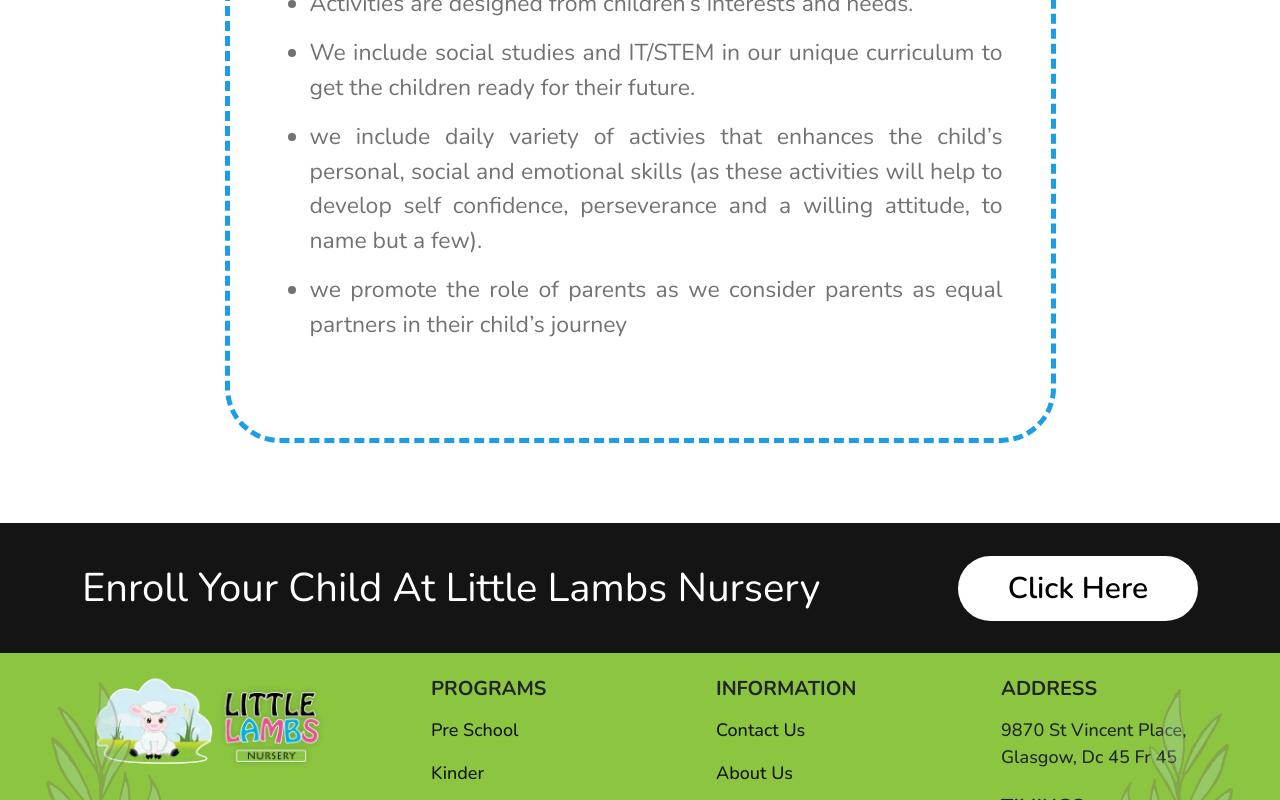
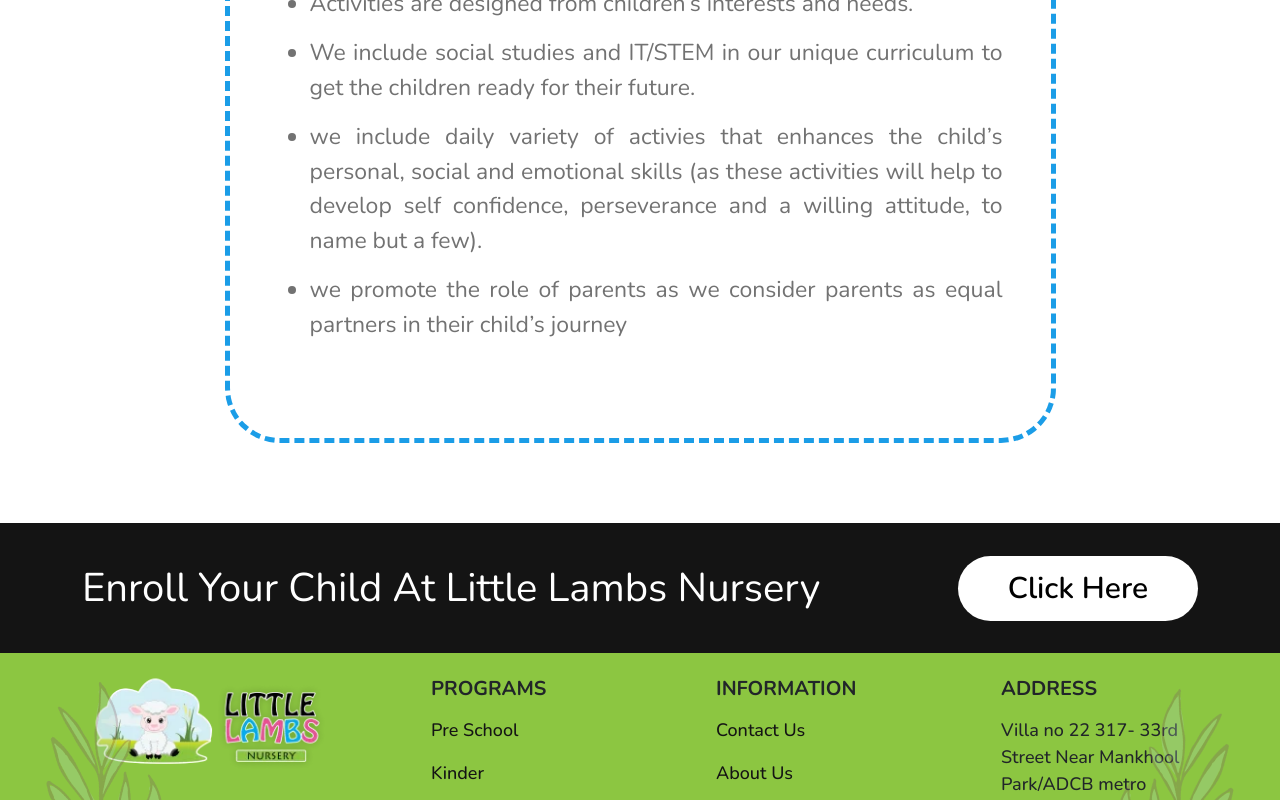
Before and after one commit to digrowfa/Little-Lambs, a React (Create React App) app: page /programmes in a window 1280 px wide. Shown: the part 11200-12000 px from the top of the page. Built offline with nearby package versions, Linux system fonts and the light colour scheme.

Commit message:
address change

```diff
--- a/src/Pages/ContactContent/Contact.css
+++ b/src/Pages/ContactContent/Contact.css
@@ -9,6 +9,7 @@
     border-radius: 20px;
     text-align: center;
     margin-top: 5rem;
+    padding: 2rem;
 }
 
 .contactWaysIcon img {
--- a/src/Pages/ContactContent/Header.js
+++ b/src/Pages/ContactContent/Header.js
@@ -24,8 +24,10 @@ const Header = () => {
                                     </div>
                                     <div className="contactWaysContent">
                                         <h4>Visit Us Daily:</h4>
-                                        <p>9870 St Vincent Place,<br />
-                                            Glasgow, Dc 45 Fr 45</p>
+                                        <p>Villa no 22
+                                            317- 33rd Street
+                                            Near Mankhool Park/ADCB metro station
+                                            Bur Dubai</p>
                                     </div>
                                 </div>
                             </div>
--- a/src/Pages/HomeContent/Location.js
+++ b/src/Pages/HomeContent/Location.js
@@ -11,13 +11,16 @@ const Location = () => {
                             <div className="row">
                                 <div className="col-xl-6 col-lg-6 col-md-6 col-sm-12 col-12">
                                     <div className="homeLocationContent">
-                                        <p>9870 St Vincent Place, Glasgow, Dc 45 Fr 45</p>
+                                        <p>Villa no 22
+                                            317- 33rd Street
+                                            Near Mankhool Park/ADCB metro station
+                                            Bur Dubai</p>
                                         <button>Visit Now <img src={rightArrow} alt="rightArrow" className="img-fluid" /></button>
                                     </div>
                                 </div>
                                 <div className="col-xl-6 col-lg-6 col-md-6 col-sm-12 col-12">
                                     <div className="homeLocationContentMap">
-                                        <iframe src="https://www.google.com/maps/embed?pb=!1m18!1m12!1m3!1d15282225.79979123!2d73.7250245393691!3d20.750301298393563!2m3!1f0!2f0!3f0!3m2!1i1024!2i768!4f13.1!3m3!1m2!1s0x30635ff06b92b791%3A0xd78c4fa1854213a6!2sIndia!5e0!3m2!1sen!2sin!4v1587818542745!5m2!1sen!2sin" frameborder="0" allowfullscreen="" aria-hidden="false" tabindex="0"></iframe>
+                                        <iframe src="https://www.google.com/maps/embed?pb=!1m18!1m12!1m3!1d3608.7431108652836!2d55.2925325150104!3d25.245575983873746!2m3!1f0!2f0!3f0!3m2!1i1024!2i768!4f13.1!3m3!1m2!1s0x0%3A0x3ec1946262012e6f!2zMjXCsDE0JzQ0LjEiTiA1NcKwMTcnNDEuMCJF!5e0!3m2!1sen!2sin!4v1666863547094!5m2!1sen!2sin" allowfullscreen="" loading="lazy" referrerpolicy="no-referrer-when-downgrade"></iframe>
                                     </div>
                                 </div>
                             </div>
--- a/src/Pages/Includes/Footer/Footer.js
+++ b/src/Pages/Includes/Footer/Footer.js
@@ -56,10 +56,10 @@ const Footer = () => {
                                     <h4>INFORMATION</h4>
                                     <ul>
                                         <li>
-                                            <Link to="#">Contact Us</Link>
+                                            <Link to="/contact-us">Contact Us</Link>
                                         </li>
                                         <li>
-                                            <Link to="#">About Us</Link>
+                                            <Link to="/about-us">About Us</Link>
                                         </li>
                                         <li>
                                             <Link to="#">Terms & Condition</Link>
@@ -75,8 +75,7 @@ const Footer = () => {
                                     <h4>ADDRESS</h4>
                                     <ul>
                                         <li>
-                                            9870 St Vincent Place,<br />
-                                            Glasgow, Dc 45 Fr 45
+                                        Villa no 22 317- 33rd Street Near Mankhool Park/ADCB metro station Bur Dubai
                                         </li>
                                     </ul>
 
--- a/src/Pages/Includes/MobileNavigation/MobileNavigation.js
+++ b/src/Pages/Includes/MobileNavigation/MobileNavigation.js
@@ -65,8 +65,7 @@ const MobileNavigation = () => {
                             </Link>
                         </ul>
                         <h4>Visit Us Daily:</h4>
-                        <p>9870 St Vincent Place,
-                            Glasgow, Dc 45 Fr 45</p>
+                        <p>Villa no 22 317- 33rd Street Near Mankhool Park/ADCB metro station Bur Dubai</p>
                         <p><FontAwesomeIcon icon={faEnvelope} /> <a href="mailto:LittleLambs@gmail.com">LittleLambs@gmail.com</a></p>
                         <p><FontAwesomeIcon icon={faPhone} /> <a href="tel:1234567890">1234567890</a></p>
                     </div>
```
